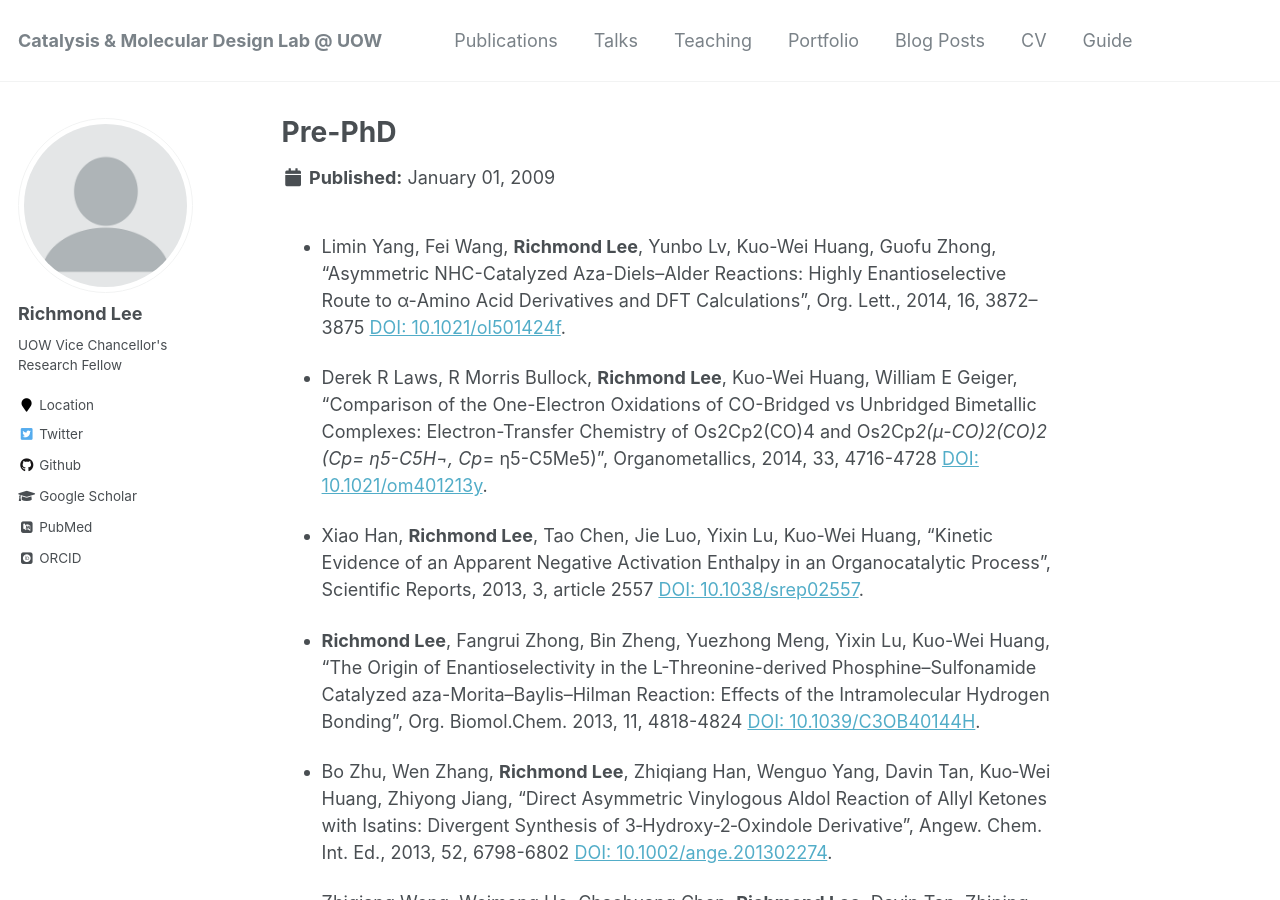
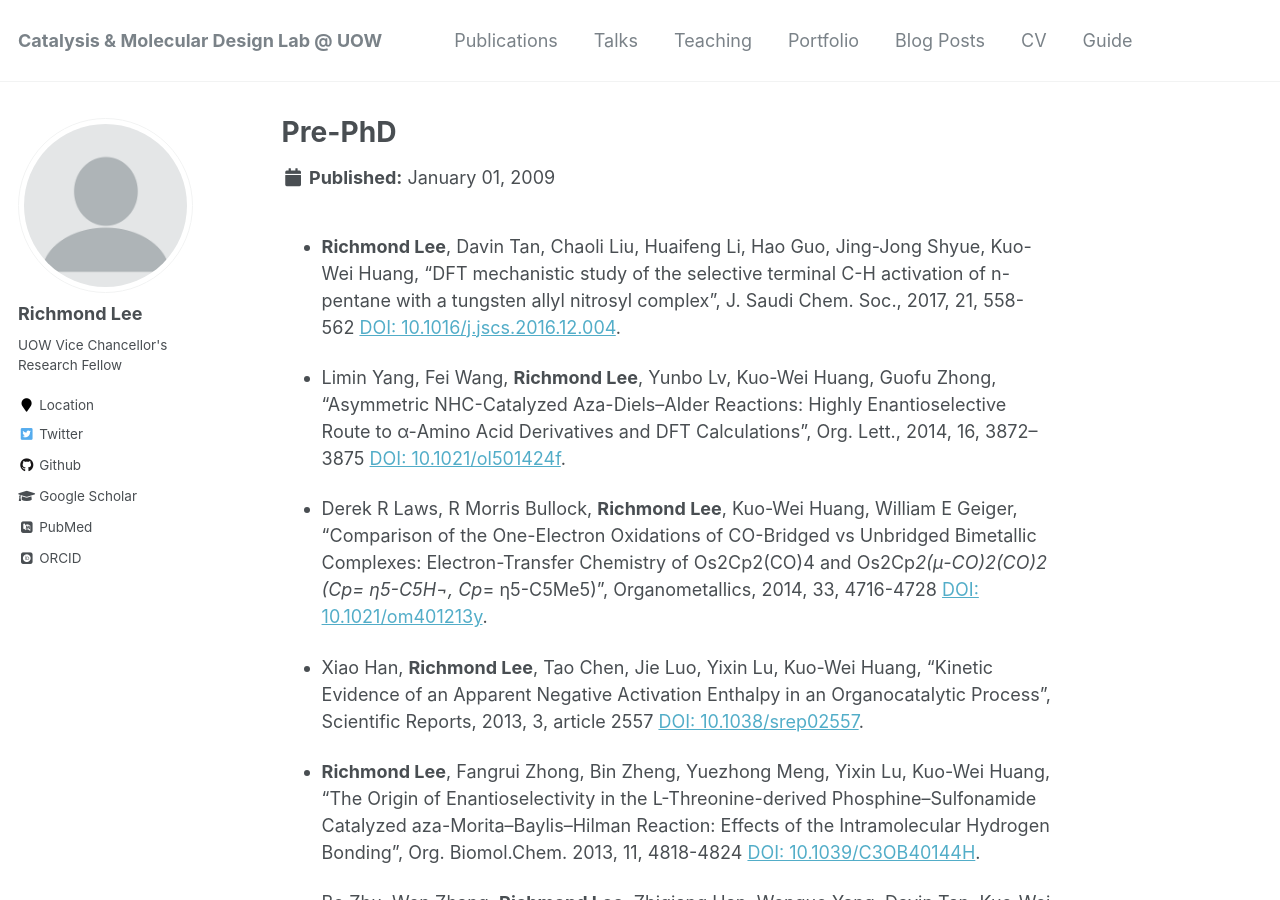
Before and after one commit to riclzh/chemrxn, a Jekyll site: the page built from _publications/Pre-PhD.md, in a window 1280 px wide and 900 px high. Built offline with Jekyll 4.4.1, drawn with Linux system fonts in a browser that asks for light colours; some web fonts are replaced.

Commit message:
Update Pre-PhD.md

```diff
--- a/_publications/Pre-PhD.md
+++ b/_publications/Pre-PhD.md
@@ -3,8 +3,10 @@ title: "Pre-PhD"
 collection: publications
 permalink: /publications/test
 date: 2009-1-1
-excerpt: 'These works were published pior my PhD'
+excerpt: 'These work were done during my Bsc/MSc period'
 ---
+
+*	**Richmond Lee**, Davin Tan, Chaoli Liu, Huaifeng Li, Hao Guo, Jing-Jong Shyue, Kuo-Wei Huang, "DFT mechanistic study of the selective terminal C-H activation of n-pentane with a tungsten allyl nitrosyl complex", J. Saudi Chem. Soc., 2017, 21, 558-562 [DOI: 10.1016/j.jscs.2016.12.004](https://dx.doi.org/10.1016/j.jscs.2016.12.004).
 
 * Limin Yang, Fei Wang, **Richmond Lee**, Yunbo Lv, Kuo-Wei Huang, Guofu Zhong, “Asymmetric NHC-Catalyzed Aza-Diels–Alder Reactions: Highly Enantioselective Route to α-Amino Acid Derivatives and DFT Calculations”, Org. Lett., 2014, 16, 3872–3875 [DOI: 10.1021/ol501424f](https://dx.doi.org/10.1021/ol501424f).
 
```
